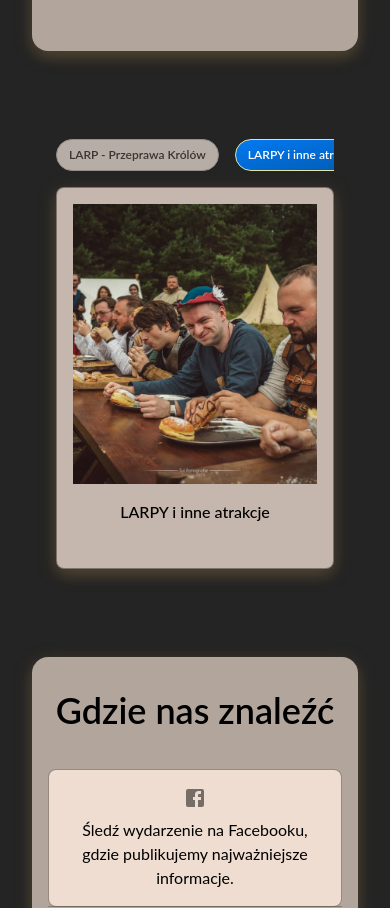
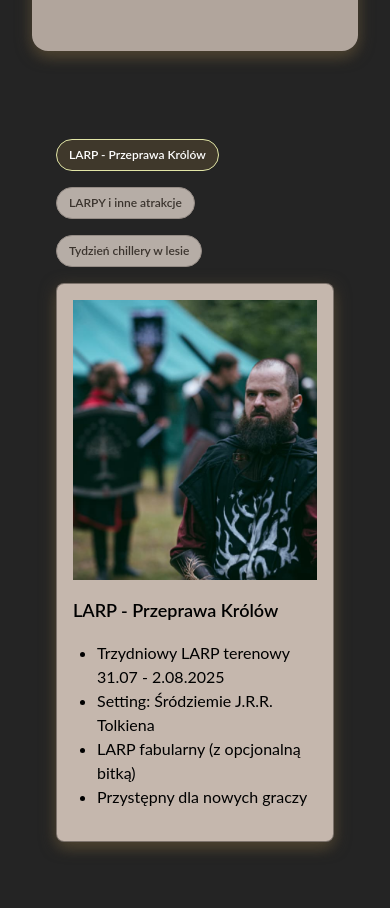
Before and after one commit to Veroshe/fornost-web, a React (Vite) app: page /#/ in a window 390 px wide. Shown: the part 2380-3288 px from the top of the page. Built offline with nearby package versions, Linux system fonts and the light colour scheme.

Commit message:
fix layout on mobile

```diff
--- a/src/index.css
+++ b/src/index.css
@@ -100,6 +100,15 @@
 }
 
 
+.chipSelected {
+  background-color: rgba(76,
+    66,
+    48, 0.7) !important;
+  color: #EEDDD0 !important;
+  background-image: none !important;
+}
+
+
 /* @media (prefers-color-scheme: light) {
   :root {
     color: #213547;
--- a/src/marketing-page/components/Features.tsx
+++ b/src/marketing-page/components/Features.tsx
@@ -92,7 +92,7 @@
         gap: 2
       }}
     >
-      <Box sx={{ display: "flex", gap: 2, overflow: "auto" }}>
+      <Box sx={{ display: "flex", gap: 2, overflow: "auto", flexWrap: "wrap" }}>
         {items.map(({ title }, index) => (
           <Chip
             size="medium"
@@ -100,6 +100,7 @@
             label={title}
             onClick={() => handleItemClick(index)}
             selected={selectedItemIndex === index}
+            className={selectedItemIndex === index ? "chipSelected" : ""}
           />
         ))}
       </Box>
@@ -129,16 +130,25 @@
             backgroundImage: items[selectedItemIndex].imageMobile
           })}
         />
-        <Box sx={{ px: 2, pb: 2 }}>
-          <Typography
-            gutterBottom
-            sx={{ color: "text.primary", fontWeight: "medium" }}
-          >
-            {selectedFeature.title}
-          </Typography>
-          <Typography variant="body2" sx={{ color: "text.secondary", mb: 1.5 }}>
-            {selectedFeature.description}
-          </Typography>
+        <Box
+          sx={[
+            {
+              width: "100%",
+              display: "flex",
+              flexDirection: "column",
+              alignItems: "left",
+              textAlign: "left",
+              textTransform: "none"
+            }
+          ]}
+        >
+          <Typography variant="h6">{selectedFeature.title}</Typography>
+          <ul style={{ paddingLeft: "1.5em" }}>
+            <li>{selectedFeature.item1}</li>
+            <li>{selectedFeature.item2}</li>
+            <li>{selectedFeature.item3}</li>
+            {selectedFeature.item4 && <li>{selectedFeature.item4}</li>}
+          </ul>
         </Box>
       </Card>
     </Box>
@@ -152,18 +162,18 @@
     setSelectedItemIndex(index);
   };
 
-  useEffect(() => {
-    const interval = setInterval(
-      () =>
-        setSelectedItemIndex(selectedItemIndex =>
-          selectedItemIndex < 2 ? selectedItemIndex + 1 : 0
-        ),
-      5000
-    );
-    return () => {
-      clearInterval(interval);
-    };
-  }, []);
+  // useEffect(() => {
+  //   const interval = setInterval(
+  //     () =>
+  //       setSelectedItemIndex(selectedItemIndex =>
+  //         selectedItemIndex < 2 ? selectedItemIndex + 1 : 0
+  //       ),
+  //     5000
+  //   );
+  //   return () => {
+  //     clearInterval(interval);
+  //   };
+  // }, []);
 
   const selectedFeature = items[selectedItemIndex];
 
--- a/src/shared-theme/customizations/dataDisplay.tsx
+++ b/src/shared-theme/customizations/dataDisplay.tsx
@@ -1,233 +1,234 @@
-import { Theme, alpha, Components } from '@mui/material/styles';
-import { svgIconClasses } from '@mui/material/SvgIcon';
-import { typographyClasses } from '@mui/material/Typography';
-import { buttonBaseClasses } from '@mui/material/ButtonBase';
-import { chipClasses } from '@mui/material/Chip';
-import { iconButtonClasses } from '@mui/material/IconButton';
-import { gray, red, green } from '../themePrimitives';
+import { Theme, alpha, Components } from "@mui/material/styles";
+import { svgIconClasses } from "@mui/material/SvgIcon";
+import { typographyClasses } from "@mui/material/Typography";
+import { buttonBaseClasses } from "@mui/material/ButtonBase";
+import { chipClasses } from "@mui/material/Chip";
+import { iconButtonClasses } from "@mui/material/IconButton";
+import { gray, red, green } from "../themePrimitives";
 
 /* eslint-disable import/prefer-default-export */
 export const dataDisplayCustomizations: Components<Theme> = {
   MuiList: {
     styleOverrides: {
       root: {
-        padding: '8px',
-        display: 'flex',
-        flexDirection: 'column',
-        gap: 0,
-      },
-    },
+        padding: "8px",
+        display: "flex",
+        flexDirection: "column",
+        gap: 0
+      }
+    }
   },
   MuiListItem: {
     styleOverrides: {
       root: ({ theme }) => ({
         [`& .${svgIconClasses.root}`]: {
-          width: '1rem',
-          height: '1rem',
-          color: (theme.vars || theme).palette.text.secondary,
+          width: "1rem",
+          height: "1rem",
+          color: (theme.vars || theme).palette.text.secondary
         },
         [`& .${typographyClasses.root}`]: {
-          fontWeight: 500,
+          fontWeight: 500
         },
         [`& .${buttonBaseClasses.root}`]: {
-          display: 'flex',
+          display: "flex",
           gap: 8,
-          padding: '2px 8px',
+          padding: "2px 8px",
           borderRadius: (theme.vars || theme).shape.borderRadius,
           opacity: 0.7,
-          '&.Mui-selected': {
+          "&.Mui-selected": {
             opacity: 1,
             backgroundColor: alpha(theme.palette.action.selected, 0.3),
             [`& .${svgIconClasses.root}`]: {
-              color: (theme.vars || theme).palette.text.primary,
+              color: (theme.vars || theme).palette.text.primary
             },
-            '&:focus-visible': {
-              backgroundColor: alpha(theme.palette.action.selected, 0.3),
+            "&:focus-visible": {
+              backgroundColor: alpha(theme.palette.action.selected, 0.3)
             },
-            '&:hover': {
-              backgroundColor: alpha(theme.palette.action.selected, 0.5),
-            },
+            "&:hover": {
+              backgroundColor: alpha(theme.palette.action.selected, 0.5)
+            }
           },
-          '&:focus-visible': {
-            backgroundColor: 'transparent',
-          },
-        },
-      }),
-    },
+          "&:focus-visible": {
+            backgroundColor: "transparent"
+          }
+        }
+      })
+    }
   },
   MuiListItemText: {
     styleOverrides: {
       primary: ({ theme }) => ({
         fontSize: theme.typography.body2.fontSize,
         fontWeight: 500,
-        lineHeight: theme.typography.body2.lineHeight,
+        lineHeight: theme.typography.body2.lineHeight
       }),
       secondary: ({ theme }) => ({
         fontSize: theme.typography.caption.fontSize,
-        lineHeight: theme.typography.caption.lineHeight,
-      }),
-    },
+        lineHeight: theme.typography.caption.lineHeight
+      })
+    }
   },
   MuiListSubheader: {
     styleOverrides: {
       root: ({ theme }) => ({
-        backgroundColor: 'transparent',
-        padding: '4px 8px',
+        backgroundColor: "transparent",
+        padding: "4px 8px",
         fontSize: theme.typography.caption.fontSize,
         fontWeight: 500,
-        lineHeight: theme.typography.caption.lineHeight,
-      }),
-    },
+        lineHeight: theme.typography.caption.lineHeight
+      })
+    }
   },
   MuiListItemIcon: {
     styleOverrides: {
       root: {
-        minWidth: 0,
-      },
-    },
+        minWidth: 0
+      }
+    }
   },
   MuiChip: {
     defaultProps: {
-      size: 'small',
+      size: "small"
     },
     styleOverrides: {
       root: ({ theme }) => ({
-        border: '1px solid',
-        borderRadius: '999px',
+        border: "1px solid",
+        borderRadius: "999px",
         [`& .${chipClasses.label}`]: {
-          fontWeight: 600,
+          fontWeight: 600
         },
         variants: [
           {
             props: {
-              color: 'default',
+              color: "default"
             },
             style: {
               borderColor: gray[200],
               backgroundColor: gray[100],
+              backgroundImage: "none",
               [`& .${chipClasses.label}`]: {
-                color: gray[500],
+                color: gray[500]
               },
               [`& .${chipClasses.icon}`]: {
-                color: gray[500],
+                color: gray[500]
               },
-              ...theme.applyStyles('dark', {
+              ...theme.applyStyles("dark", {
                 borderColor: gray[700],
                 backgroundColor: gray[800],
                 [`& .${chipClasses.label}`]: {
-                  color: gray[300],
+                  color: gray[300]
                 },
                 [`& .${chipClasses.icon}`]: {
-                  color: gray[300],
-                },
-              }),
-            },
+                  color: gray[300]
+                }
+              })
+            }
           },
           {
             props: {
-              color: 'success',
+              color: "success"
             },
             style: {
               borderColor: green[200],
               backgroundColor: green[50],
               [`& .${chipClasses.label}`]: {
-                color: green[500],
+                color: green[500]
               },
               [`& .${chipClasses.icon}`]: {
-                color: green[500],
+                color: green[500]
               },
-              ...theme.applyStyles('dark', {
+              ...theme.applyStyles("dark", {
                 borderColor: green[800],
                 backgroundColor: green[900],
                 [`& .${chipClasses.label}`]: {
-                  color: green[300],
+                  color: green[300]
                 },
                 [`& .${chipClasses.icon}`]: {
-                  color: green[300],
-                },
-              }),
-            },
+                  color: green[300]
+                }
+              })
+            }
           },
           {
             props: {
-              color: 'error',
+              color: "error"
             },
             style: {
               borderColor: red[100],
               backgroundColor: red[50],
               [`& .${chipClasses.label}`]: {
-                color: red[500],
+                color: red[500]
               },
               [`& .${chipClasses.icon}`]: {
-                color: red[500],
+                color: red[500]
               },
-              ...theme.applyStyles('dark', {
+              ...theme.applyStyles("dark", {
                 borderColor: red[800],
                 backgroundColor: red[900],
                 [`& .${chipClasses.label}`]: {
-                  color: red[200],
+                  color: red[200]
                 },
                 [`& .${chipClasses.icon}`]: {
-                  color: red[300],
-                },
-              }),
-            },
+                  color: red[300]
+                }
+              })
+            }
           },
           {
-            props: { size: 'small' },
+            props: { size: "small" },
             style: {
               maxHeight: 20,
               [`& .${chipClasses.label}`]: {
-                fontSize: theme.typography.caption.fontSize,
+                fontSize: theme.typography.caption.fontSize
               },
               [`& .${svgIconClasses.root}`]: {
-                fontSize: theme.typography.caption.fontSize,
-              },
-            },
+                fontSize: theme.typography.caption.fontSize
+              }
+            }
           },
           {
-            props: { size: 'medium' },
+            props: { size: "medium" },
             style: {
               [`& .${chipClasses.label}`]: {
-                fontSize: theme.typography.caption.fontSize,
-              },
-            },
-          },
-        ],
-      }),
-    },
+                fontSize: theme.typography.caption.fontSize
+              }
+            }
+          }
+        ]
+      })
+    }
   },
   MuiTablePagination: {
     styleOverrides: {
       actions: {
-        display: 'flex',
+        display: "flex",
         gap: 8,
         marginRight: 6,
         [`& .${iconButtonClasses.root}`]: {
           minWidth: 0,
           width: 36,
-          height: 36,
-        },
-      },
-    },
+          height: 36
+        }
+      }
+    }
   },
   MuiIcon: {
     defaultProps: {
-      fontSize: 'small',
+      fontSize: "small"
     },
     styleOverrides: {
       root: {
         variants: [
           {
             props: {
-              fontSize: 'small',
+              fontSize: "small"
             },
             style: {
-              fontSize: '1rem',
-            },
-          },
-        ],
-      },
-    },
-  },
+              fontSize: "1rem"
+            }
+          }
+        ]
+      }
+    }
+  }
 };
```
